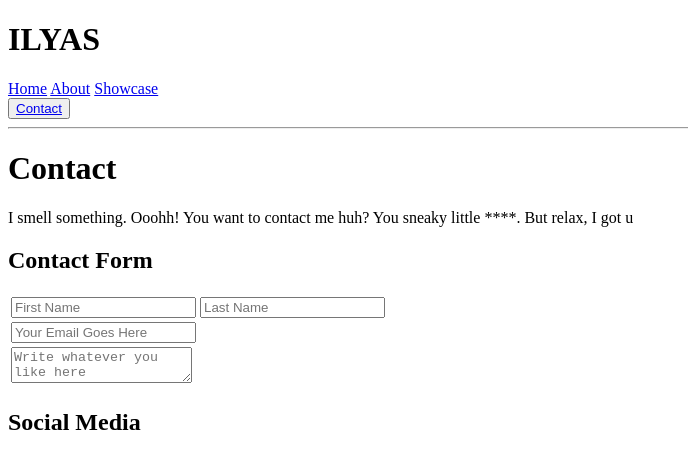
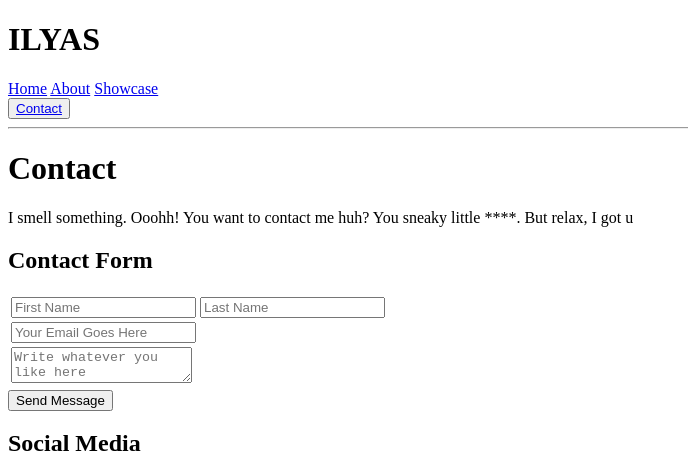
Before and after one commit to IyassF14/Portofolio, a plain HTML site: page contact.html in a window 1280 px wide. Shown: the top 453 px of the page, without its empty margins (0-688 px from the left). Drawn offline with Linux system fonts and the light colour scheme.

Commit message:
reivsi 1

```diff
--- a/contact.html
+++ b/contact.html
@@ -37,6 +37,7 @@
                     <td><textarea placeholder="Write whatever you like here"></textarea></td>
                 </tr>
             </table>
+            <button>Send Message</button>
         </div>
         <div>
             <h2>Social Media</h2>
```
